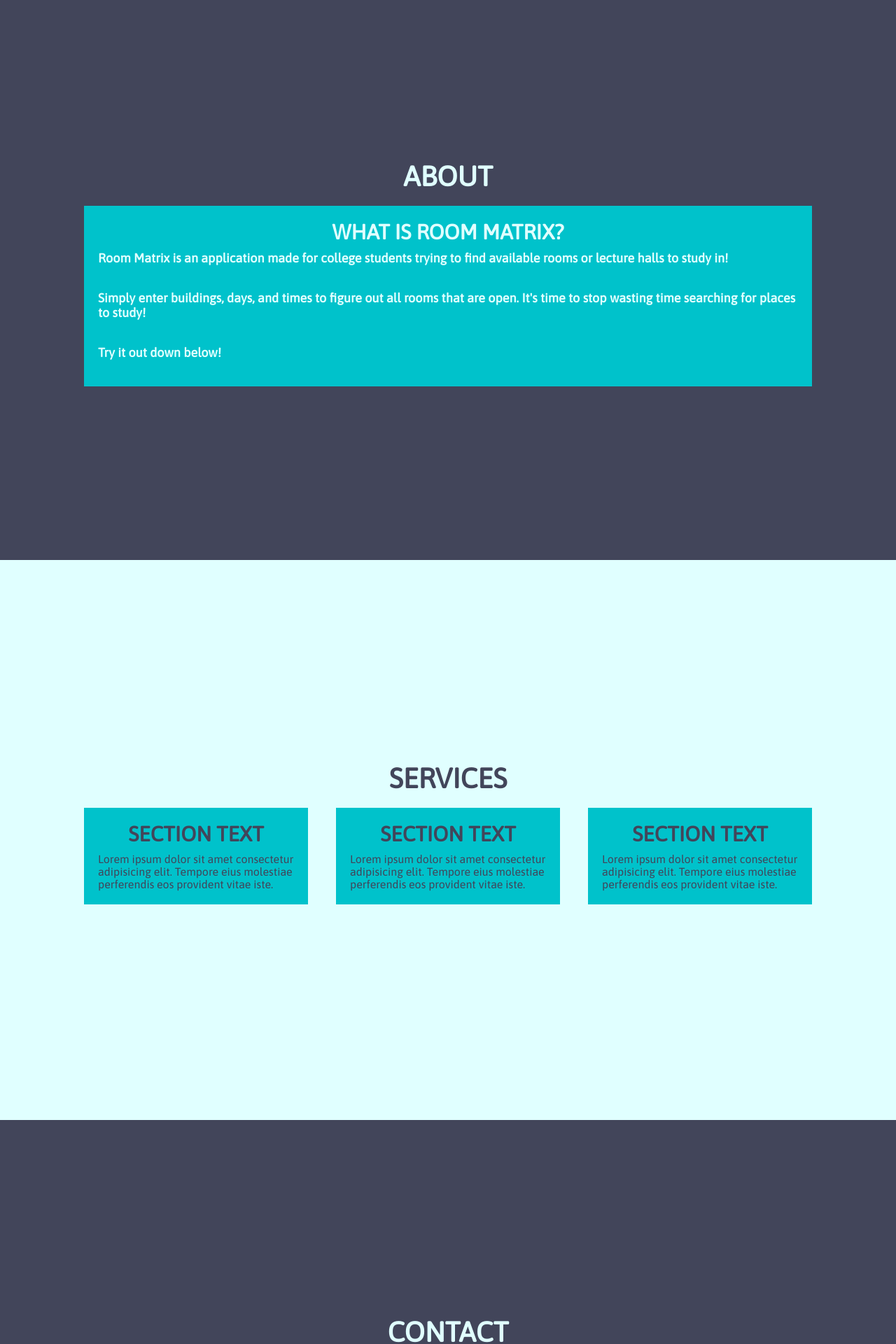
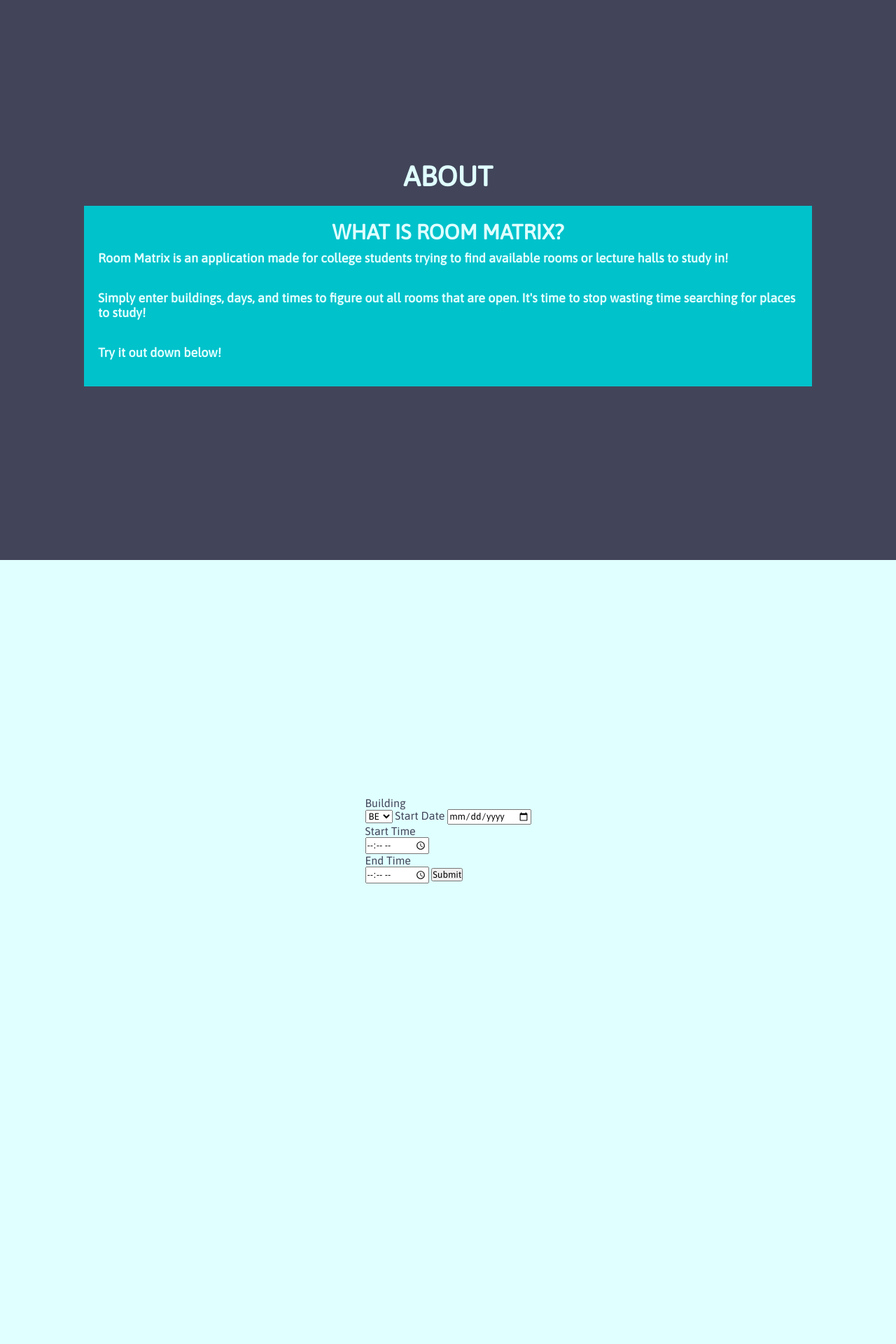
Before and after one commit to kavlekar101/2022-Hack-Project-Actual, a Flask app: page / in a window 1280 px wide. Shown: the part 800-2720 px from the top of the page at 70% size. After the commit the page ends 2062 px from the top, so only its background shows below. Run offline with Flask 2, Linux system fonts and the light colour scheme.

Commit message:
Removed contact and service

```diff
--- a/app/templates/base.html
+++ b/app/templates/base.html
@@ -14,8 +14,6 @@
 	  <nav>
 		<a href="#home" class="active">Home</a>
 		<a href="#about">About</a>
-		<a href="#services">Services</a>
-		<a href="#contact">Contact</a>
 		<a href="#script">Find Rooms</a>
 	  </nav>
 	</header>
@@ -77,57 +75,6 @@
 		</div>
 	  </div>
 	</section>
-
-	<section id="services">
-	  <div class="container reveal">
-		<h2>Services</h2>
-		<div class="text-container">
-		  <div class="text-box">
-			<h3>Section text</h3>
-			<p>
-			  Lorem ipsum dolor sit amet consectetur adipisicing elit. Tempore
-			  eius molestiae perferendis eos provident vitae iste.
-			</p>
-		  </div>
-		  <div class="text-box">
-			<h3>Section Text</h3>
-			<p>
-			  Lorem ipsum dolor sit amet consectetur adipisicing elit. Tempore
-			  eius molestiae perferendis eos provident vitae iste.
-			</p>
-		  </div>
-		  <div class="text-box">
-			<h3>Section Text</h3>
-			<p>
-			  Lorem ipsum dolor sit amet consectetur adipisicing elit. Tempore
-			  eius molestiae perferendis eos provident vitae iste.
-			</p>
-		  </div>
-		</div>
-	  </div>
-	</section>
-
-	<section id="contact">
-	  <div class="container reveal">
-		<h2>Contact</h2>
-		<div class="text-container">
-		  <div class="text-box">
-			<h3>Section Text</h3>
-			<p>Lorem ipsum dolor sit amet consectetur adipisicing elit.</p>
-			<p>Lorem ipsum dolor sit amet consectetur adipisicing elit.</p>
-			<p>Lorem ipsum dolor sit amet consectetur adipisicing elit.</p>
-			<p>Lorem ipsum dolor sit amet consectetur adipisicing elit.</p>
-		  </div>
-		  <div class="text-box">
-			<h3>Section Text</h3>
-			<p>Lorem ipsum dolor sit amet consectetur adipisicing elit.</p>
-			<p>Lorem ipsum dolor sit amet consectetur adipisicing elit.</p>
-			<p>Lorem ipsum dolor sit amet consectetur adipisicing elit.</p>
-			<p>Lorem ipsum dolor sit amet consectetur adipisicing elit.</p>
-		  </div>
-		</div>
-	  </div>
-    </section>
 
     <section id="script">
         <div class="container reveal">
```
